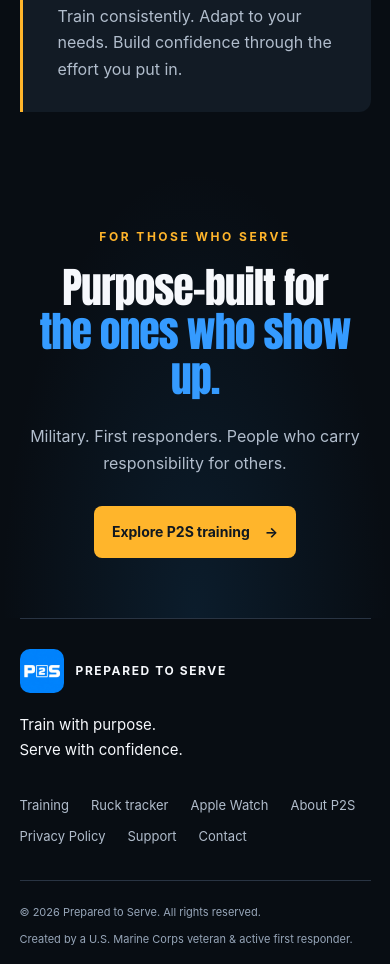
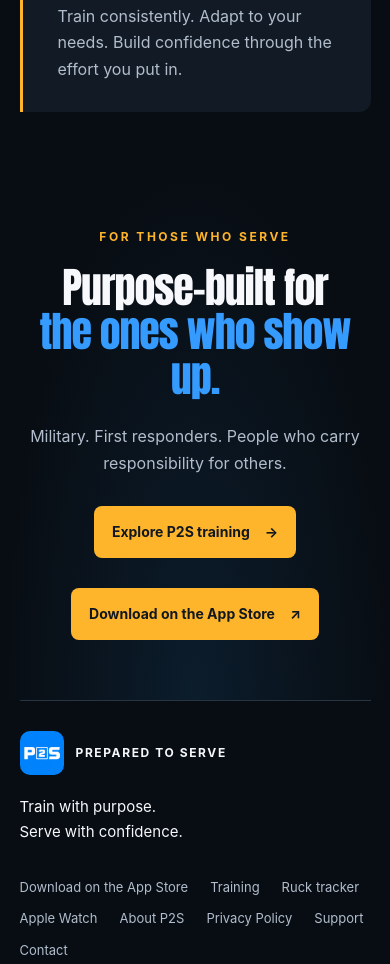
Before and after one commit to aolson2043-web/P2S, a plain HTML site: page about/index.html in a window 390 px wide. Shown: the part 4291-5255 px from the top of the page. Drawn offline with Linux system fonts and the light colour scheme.

Commit message:
Add P2S App Store download links: about/index.html

```diff
--- a/about/index.html
+++ b/about/index.html
@@ -6,7 +6,7 @@
   <title>About P2S | Prepared to Serve</title><link rel="icon" type="image/webp" href="../assets/p2s-icon.webp"><link rel="stylesheet" href="../assets/site.css">
 <script defer src="../assets/site.js"></script><link rel="canonical" href="https://p2sfitness.com/about/"><meta property="og:url" content="https://p2sfitness.com/about/"><meta property="og:image" content="https://p2sfitness.com/assets/service-triptych.webp"><meta property="og:type" content="website"><meta property="og:title" content="About P2S | Prepared to Serve"><meta property="og:description" content="Prepared to Serve was created by a U.S. Marine Corps veteran and active first responder for people who train to serve others."><meta name="twitter:card" content="summary_large_image"></head>
 <body>
-  <a class="skip-link" href="#main">Skip to content</a><header class="site-header"><a class="brand" href="../index.html" aria-label="Prepared to Serve home"><img src="../assets/p2s-icon.webp" alt="" width="42" height="42"><span>PREPARED<br><b>TO SERVE</b></span></a><button class="menu-toggle" aria-expanded="false" aria-controls="main-nav" aria-label="Open navigation">Menu <span aria-hidden="true">☰</span></button><nav id="main-nav" aria-label="Main navigation"><a href="../training/index.html">Training</a><a href="../ruck-tracker/index.html">Rucking</a><a href="../apple-watch/index.html">Apple Watch</a><a href="../about/index.html" aria-current="page">Our purpose</a><a href="../support/index.html">Support</a><a class="nav-cta" href="../training/index.html#program-library">Find your path <span aria-hidden="true">↗</span></a></nav></header>
+  <a class="skip-link" href="#main">Skip to content</a><header class="site-header"><a class="brand" href="../index.html" aria-label="Prepared to Serve home"><img src="../assets/p2s-icon.webp" alt="" width="42" height="42"><span>PREPARED<br><b>TO SERVE</b></span></a><button class="menu-toggle" aria-expanded="false" aria-controls="main-nav" aria-label="Open navigation">Menu <span aria-hidden="true">☰</span></button><nav id="main-nav" aria-label="Main navigation"><a href="../training/index.html">Training</a><a href="../ruck-tracker/index.html">Rucking</a><a href="../apple-watch/index.html">Apple Watch</a><a href="../about/index.html" aria-current="page">Our purpose</a><a href="../support/index.html">Support</a><a class="nav-cta" href="https://apps.apple.com/us/app/prepared-to-serve/id6806831565">Download P2S <span aria-hidden="true">↗</span></a></nav></header>
   <main id="main" class="page-main">
     <section class="page-hero about-hero"><div class="page-hero-copy"><p class="eyebrow">WHY PREPARED TO SERVE</p><h1>Train with purpose.<br><em>Serve with confidence.</em></h1><p class="page-lede">P2S is for people who train for more than themselves—military members, first responders, and anyone others rely on when it matters.</p><div class="creator-statement"><span class="creator-emblem"><img src="../assets/brand-emblem.webp" alt="Prepared to Serve emblem"></span><p><strong>Created by a U.S. Marine Corps veteran and active first responder.</strong><br>Built from the perspective of someone who understands that readiness is earned one session at a time.</p></div></div><div class="page-hero-art"><img src="../assets/brand-emblem.webp" alt="P2S about artwork" width="512" height="512"></div></section>
 
@@ -55,8 +55,8 @@
 
 
 
-    <section class="closing-band"><p class="eyebrow">FOR THOSE WHO SERVE</p><h2>Purpose-built for<br><em>the ones who show up.</em></h2><p class="closing-copy">Military. First responders. People who carry responsibility for others.</p><a class="button button-primary" href="../training/index.html">Explore P2S training <span aria-hidden="true">→</span></a></section>
+    <section class="closing-band"><p class="eyebrow">FOR THOSE WHO SERVE</p><h2>Purpose-built for<br><em>the ones who show up.</em></h2><p class="closing-copy">Military. First responders. People who carry responsibility for others.</p><a class="button button-primary" href="../training/index.html">Explore P2S training <span aria-hidden="true">→</span></a><a class="button button-primary" href="https://apps.apple.com/us/app/prepared-to-serve/id6806831565">Download on the App Store <span aria-hidden="true">↗</span></a></section>
   </main>
-  <footer class="site-footer"><div class="footer-top"><a class="footer-brand" href="../index.html"><img src="../assets/p2s-icon.webp" alt="" width="44" height="44">PREPARED TO SERVE</a><p>Train with purpose.<br>Serve with confidence.</p></div><div class="footer-links"><a href="../training/index.html">Training</a><a href="../ruck-tracker/index.html">Ruck tracker</a><a href="../apple-watch/index.html">Apple Watch</a><a href="../about/index.html">About P2S</a><a href="../privacy/index.html">Privacy Policy</a><a href="../support/index.html">Support</a><a href="mailto:aodigital.lab@gmail.com">Contact</a></div><div class="footer-bottom"><small>© 2026 Prepared to Serve. All rights reserved.</small><span>Created by a U.S. Marine Corps veteran &amp; active first responder.</span></div></footer>
+  <footer class="site-footer"><div class="footer-top"><a class="footer-brand" href="../index.html"><img src="../assets/p2s-icon.webp" alt="" width="44" height="44">PREPARED TO SERVE</a><p>Train with purpose.<br>Serve with confidence.</p></div><div class="footer-links"><a href="https://apps.apple.com/us/app/prepared-to-serve/id6806831565">Download on the App Store</a><a href="../training/index.html">Training</a><a href="../ruck-tracker/index.html">Ruck tracker</a><a href="../apple-watch/index.html">Apple Watch</a><a href="../about/index.html">About P2S</a><a href="../privacy/index.html">Privacy Policy</a><a href="../support/index.html">Support</a><a href="mailto:aodigital.lab@gmail.com">Contact</a></div><div class="footer-bottom"><small>© 2026 Prepared to Serve. All rights reserved.</small><span>Created by a U.S. Marine Corps veteran &amp; active first responder.</span></div></footer>
 </body>
 </html>
```
